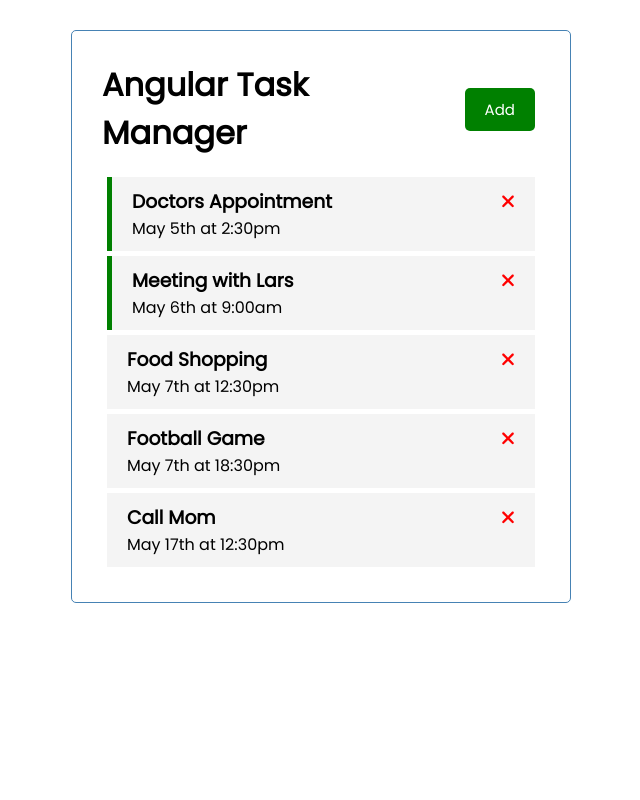
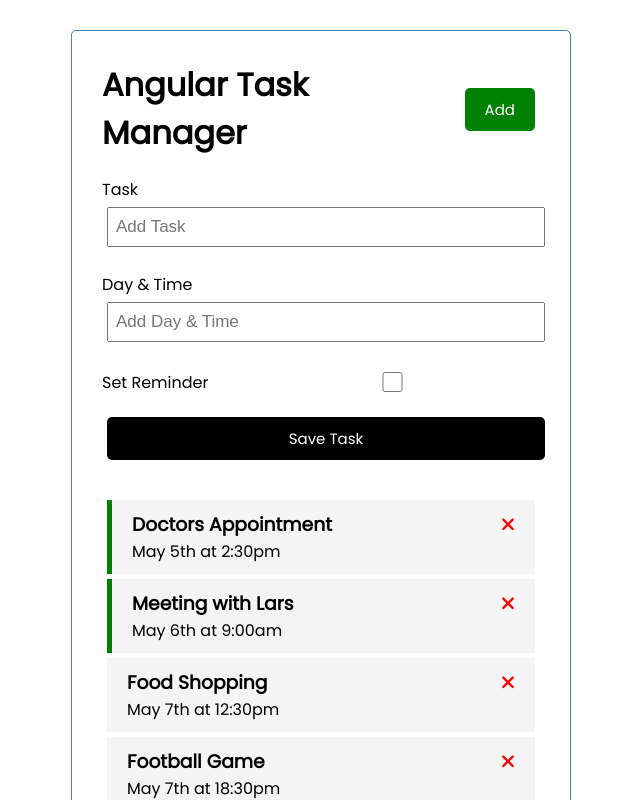
Before and after one commit to Robbie-Corcoran/angular-task-manager, an Angular app in the folder angular-task-manager/: page / in a window 1280 px wide. Shown: the top 800 px of the page, without its empty margins (319-959 px from the left). Built offline with nearby package versions, Linux system fonts and the light colour scheme; data requests are answered from the project's data file.

Commit message:
Submit & create task setup

```diff
--- a/angular-task-manager/db.json
+++ b/angular-task-manager/db.json
@@ -2,31 +2,31 @@
   "tasks": [
     {
       "id": "1",
-      "text": "Doctors Appointment",
+      "name": "Doctors Appointment",
       "day": "May 5th at 2:30pm",
       "reminder": true
     },
     {
       "id": "2",
-      "text": "Meeting with Lars",
+      "name": "Meeting with Lars",
       "day": "May 6th at 9:00am",
       "reminder": true
     },
     {
       "id": "3",
-      "text": "Food Shopping",
+      "name": "Food Shopping",
       "day": "May 7th at 12:30pm",
       "reminder": false
     },
     {
       "id": "4",
-      "text": "Football Game",
+      "name": "Football Game",
       "day": "May 7th at 18:30pm",
       "reminder": false
     },
     {
-      "id": 5,
-      "text": "Call Mom",
+      "id": "5",
+      "name": "Call Mom",
       "day": "May 17th at 12:30pm",
       "reminder": false
     }
--- a/angular-task-manager/src/app/Task.ts
+++ b/angular-task-manager/src/app/Task.ts
@@ -1,6 +1,6 @@
 export interface Task {
     id?: number;
-    text: string;
+    name: string;
     day: string;
     reminder: boolean;
 }
--- a/angular-task-manager/src/app/app.config.ts
+++ b/angular-task-manager/src/app/app.config.ts
@@ -4,7 +4,8 @@
 import { routes } from './app.routes';
 import { provideClientHydration } from '@angular/platform-browser';
 import { provideHttpClient } from '@angular/common/http';
+import { ReactiveFormsModule } from '@angular/forms';
 
 export const appConfig: ApplicationConfig = {
-  providers: [provideZoneChangeDetection({ eventCoalescing: true }), provideRouter(routes), provideClientHydration(), provideHttpClient()]
+  providers: [provideZoneChangeDetection({ eventCoalescing: true }), provideRouter(routes), provideClientHydration(), provideHttpClient(), ReactiveFormsModule]
 };
--- /dev/null
+++ b/angular-task-manager/src/app/components/add-task/add-task.component.html
@@ -0,0 +1,15 @@
+<form class="add-form" (ngSubmit)="onSubmit()">
+    <div class="form-control">
+        <label for="text">Task</label>
+        <input type="text" name="name" [(ngModel)]="name" id="name" placeholder="Add Task">
+    </div>
+    <div class="form-control">
+        <label for="day">Day & Time</label>
+        <input type="text" name="day" [(ngModel)]="day" id="day" placeholder="Add Day & Time">
+    </div>
+    <div class="form-control form-control-check">
+        <label for="reminder">Set Reminder</label>
+        <input type="checkbox" name="reminder" [(ngModel)]="reminder" id="reminder">
+    </div>
+    <input type="submit" value="Save Task" class="btn btn-block">
+</form>
--- /dev/null
+++ b/angular-task-manager/src/app/components/add-task/add-task.component.scss
@@ -0,0 +1,3 @@
+.add-form {
+    margin-bottom: 40px;
+}
--- /dev/null
+++ b/angular-task-manager/src/app/components/add-task/add-task.component.ts
@@ -0,0 +1,38 @@
+import { Component, Output, EventEmitter } from '@angular/core';
+import { FormsModule } from '@angular/forms';
+import { Task } from '../../Task';
+
+@Component({
+  selector: 'app-add-task',
+  standalone: true,
+  imports: [FormsModule],
+  templateUrl: './add-task.component.html',
+  styleUrl: './add-task.component.scss'
+})
+export class AddTaskComponent {
+  @Output() onAddTask = new EventEmitter<Task>();
+
+  name!: string;
+  day!: string;
+  reminder: boolean = false;
+
+  onSubmit() {
+
+    if(!this.name) {
+      alert('Please enter a task name');
+      return;
+    }
+
+    const newTask: Task = {
+      name: this.name,
+      day: this.day,
+      reminder: this.reminder,
+    }
+
+    this.onAddTask.emit(newTask);
+
+    this.name = '';
+    this.day = '';
+    this.reminder = false;
+  }
+}
--- a/angular-task-manager/src/app/components/task-item/task-item.component.html
+++ b/angular-task-manager/src/app/components/task-item/task-item.component.html
@@ -3,7 +3,7 @@
     class="task"
     (dblclick)="onToggle(task)">
     <h3>
-        {{ task.text }}
+        {{ task.name }}
             <fa-icon
                 (click)="onDelete(task)"
                 [ngStyle]="{'color': 'red'}"
--- a/angular-task-manager/src/app/components/tasks/tasks.component.html
+++ b/angular-task-manager/src/app/components/tasks/tasks.component.html
@@ -1,3 +1,4 @@
+<app-add-task (onAddTask)="addTask($event)"></app-add-task>
 <ng-container
     *ngFor="let task of tasks">
         <app-task-item
--- a/angular-task-manager/src/app/components/tasks/tasks.component.ts
+++ b/angular-task-manager/src/app/components/tasks/tasks.component.ts
@@ -1,5 +1,6 @@
 import { Component } from '@angular/core';
 import { TaskItemComponent } from '../task-item/task-item.component';
+import { AddTaskComponent } from '../add-task/add-task.component';
 import { NgFor } from '@angular/common';
 import { TaskService } from '../../sevices/task.service';
 import { Task } from '../../Task';
@@ -7,7 +8,7 @@
 @Component({
   selector: 'app-tasks',
   standalone: true,
-  imports: [TaskItemComponent, NgFor],
+  imports: [TaskItemComponent, AddTaskComponent, NgFor],
   templateUrl: './tasks.component.html',
   styleUrl: './tasks.component.scss'
 })
@@ -36,4 +37,10 @@
     task.reminder = !task.reminder;
     this.taskService.updateTaskReminder(task).subscribe();
   }
+
+  addTask(task: Task) {
+    this.taskService
+     .addTask(task)
+     .subscribe((newTask) => this.tasks.push(newTask));
+  };
 }
--- a/angular-task-manager/src/app/sevices/task.service.ts
+++ b/angular-task-manager/src/app/sevices/task.service.ts
@@ -30,4 +30,8 @@
 
     return this.http.put<Task>(url, task, httpOptions);
   }
+
+  addTask(task: Task): Observable<Task> {
+    return this.http.post<Task>(this.apiUrl, task, httpOptions);
+  }
 }
```
Also changed, not shown: angular-task-manager/src/app/mock-tasks.ts (+11 -11 lines), 1 other file (tests, documents, lock files or other folders).
